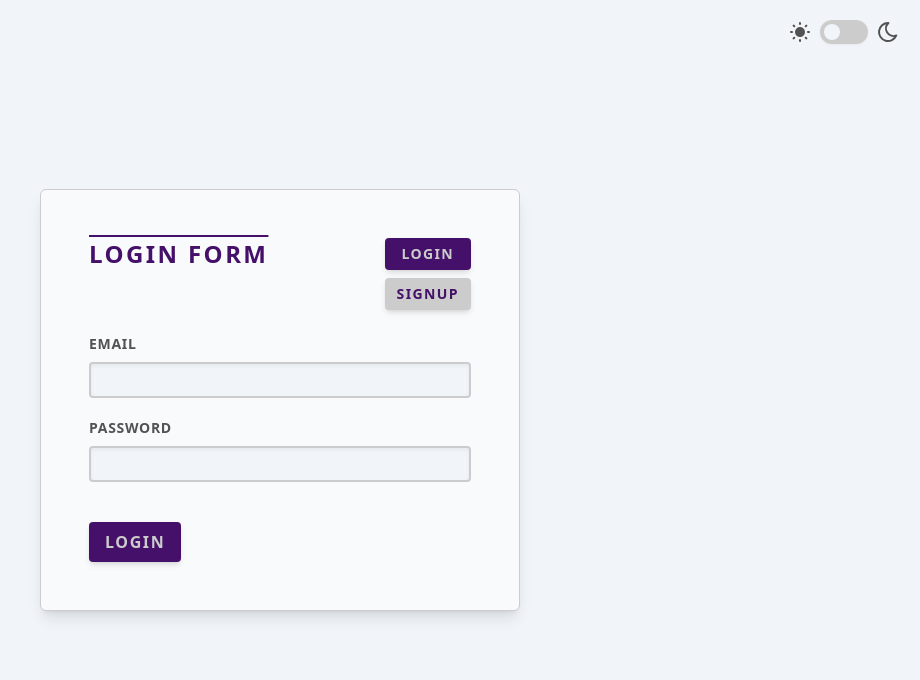
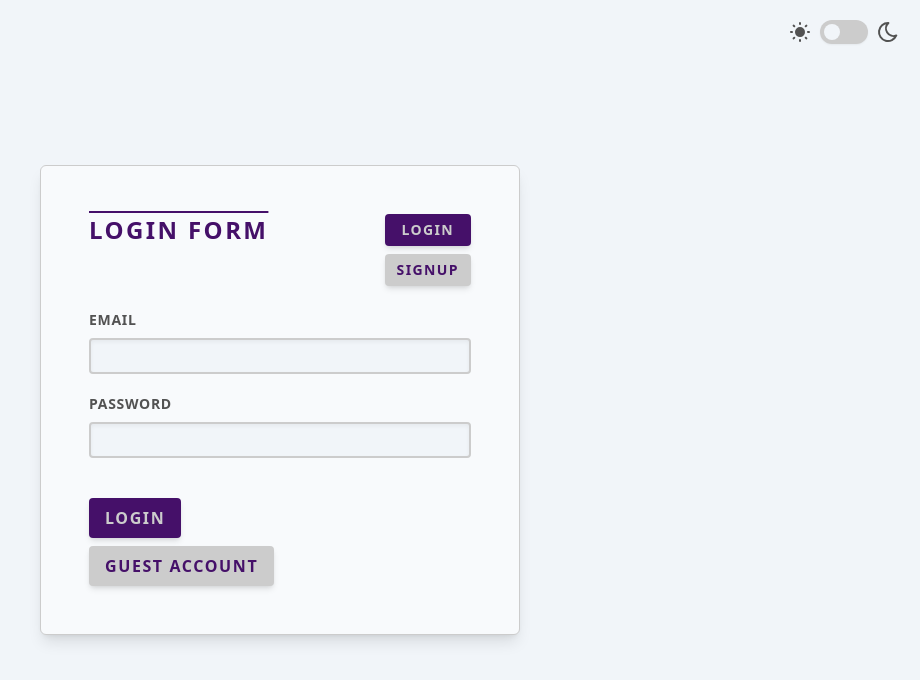
Before and after one commit to bartoszdudziak-dev/workout-tracker-app, a React (Vite) app: page /authentication in a window 1280 px wide. Shown: the top 680 px of the page, without its empty margins (360-1280 px from the left). Built offline with nearby package versions, Linux system fonts and the light colour scheme; no server answers.

Commit message:
Guest user Login

```diff
--- a/src/features/authentication/LoginForm.jsx
+++ b/src/features/authentication/LoginForm.jsx
@@ -10,6 +10,13 @@ import { useLogin } from './useLogin';
 
 function LoginForm() {
   const { login, isLoading } = useLogin();
+
+  const handleLoginGuest = () => {
+    login({
+      email: import.meta.env.VITE_GUEST_EMAIL,
+      password: import.meta.env.VITE_GUEST_PASSWORD,
+    });
+  };
 
   const {
     register,
@@ -68,6 +75,7 @@ function LoginForm() {
       </div>
 
       <div className='flex items-center justify-between'>
+        <div className='space-y-2'>
           <Button
             disabled={isLoading}
             size='large'
@@ -76,6 +84,15 @@ function LoginForm() {
           >
             Login
           </Button>
+          <Button
+            disabled={isLoading}
+            size='large'
+            type='secondary'
+            onClick={handleLoginGuest}
+          >
+            Guest Account
+          </Button>
+        </div>
         {isLoading && <SpinnerMini />}
       </div>
     </form>
--- a/src/services/authenticationApi.js
+++ b/src/services/authenticationApi.js
@@ -43,7 +43,6 @@ export async function getUser() {
 }
 
 export async function updateUser({ firstName, lastName }) {
-  console.log(firstName, lastName);
   const { data, error } = await supabase.auth.updateUser({
     data: { firstName, lastName },
   });
```
Lines whose indentation alone changed are shown as unchanged.
